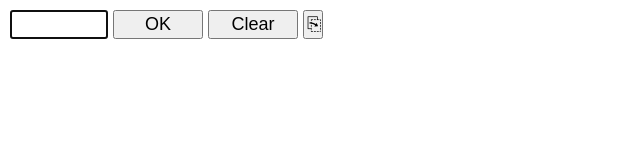
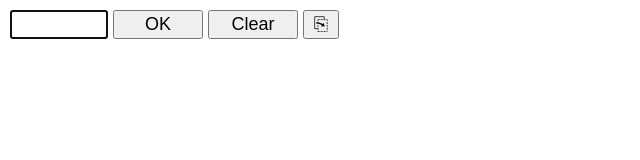
Before and after one commit to legendum/simpler.pw, a website: page web/index.html in a window 1280 px wide. Shown: the full height of the page, 0-640 px from the left. Drawn offline with Linux system fonts and the light colour scheme.

Commit message:
Prefer 2em to 20px

```diff
--- a/web/index.html
+++ b/web/index.html
@@ -17,7 +17,7 @@
       }
 
       input#copy-button {
-        width: 20px;
+        width: 2em;
       }
 
       iframe#pass {
```
